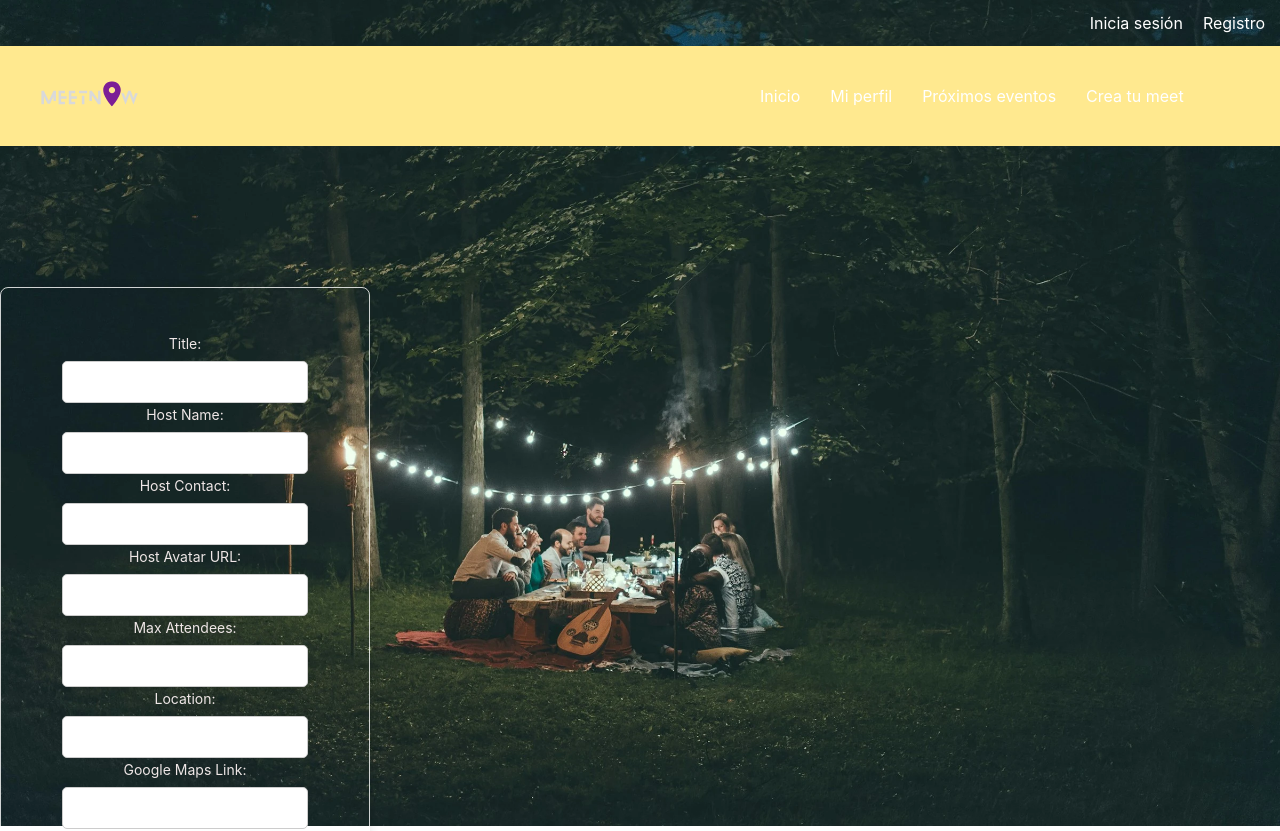
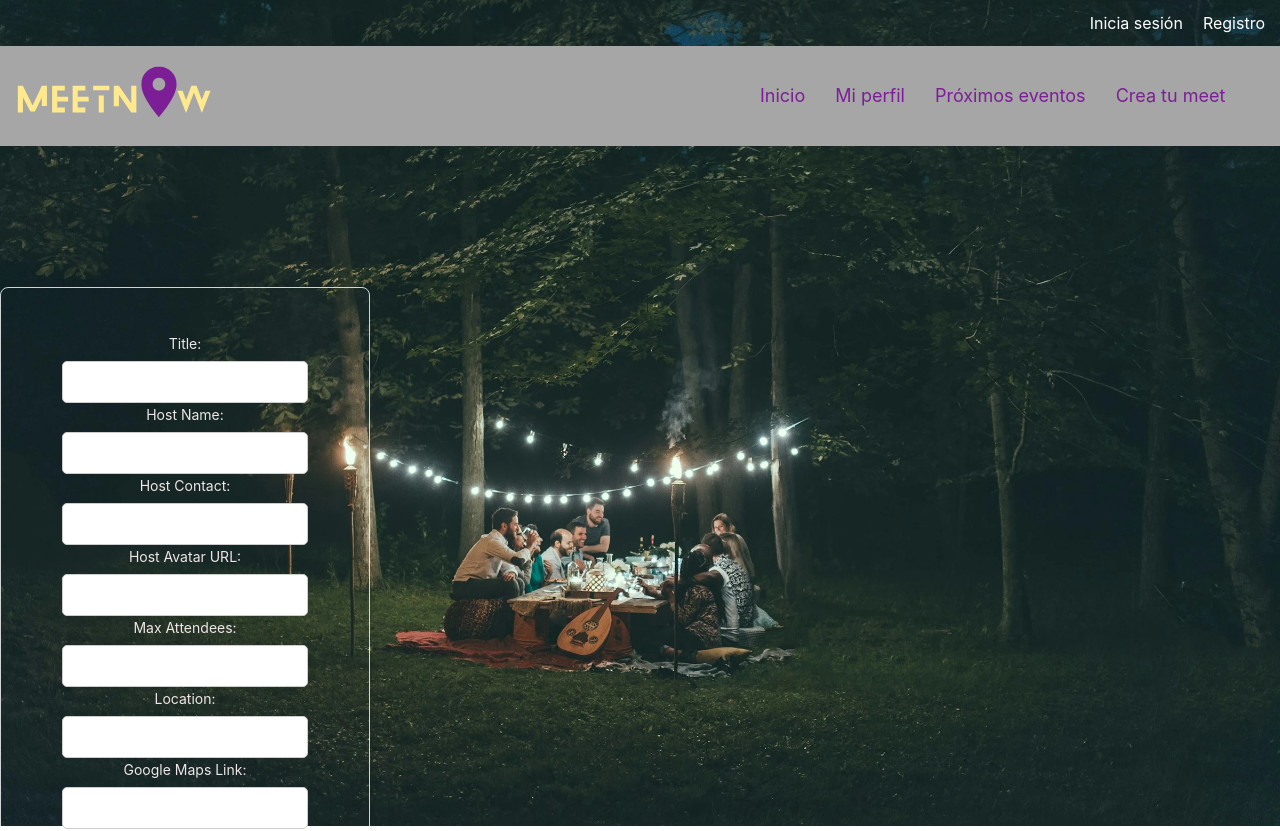
Before and after one commit to sairanaqvi97/Grupo1, a React (Vite) app: page /crear in a window 1280 px wide. Shown: the top 831 px of the page. Built offline with nearby package versions, Linux system fonts and the light colour scheme; no server answers.

Commit message:
ultimos cambios css en header

```diff
--- a/src/Styles/BurgerButton.css
+++ b/src/Styles/BurgerButton.css
@@ -7,7 +7,7 @@
     display: inline-block;
   }
   .nav-icon-5 span{
-    background-color:#fff;
+    background-color:#7C1E96;
     position: absolute;
     border-radius: 2px;
     transition: .3s cubic-bezier(.8, .5, .2, 1.4);
@@ -50,7 +50,7 @@
   }
 
 .burger{
-    @media(min-width: 600px){
+    @media(min-width: 732px){
         display: none;
     }
 }
--- a/src/components/Header/Header.jsx
+++ b/src/components/Header/Header.jsx
@@ -2,7 +2,7 @@ import "../../styles/Header.css"
 import { useState } from "react"
 import Menu from "../Menu/Menu"
 import BurgerButton from "../BurgerButton/BurgerButton"
-import logoImage from '../../assets/Footer/MeetNowLogoGrey.svg';
+import logoImage from '../../assets/Footer/MeetNowLogoYellow.svg';
 
 function Header() {
   const [clicked, setClicked] = useState(false);
--- a/src/styles/Header.css
+++ b/src/styles/Header.css
@@ -4,18 +4,20 @@
     display: flex;
     justify-content: space-between;
     align-items: center;
-    background-color: #FFE98F;
-    color: grey;
+    background-color:#A6A6A6 ;
+    color:#FFE98F;
+
+
 }
 
 .logo {
-    margin-left: 25px;
+    margin-left: 0px;
     font-size: 1.5rem;
     display: flex;
     width: 50%;
-    height: 100px;
+    height: 200px;
     @media(min-width: 600px){
-        width: 20%;
+        width: 100px;
     }
 }
 
--- a/src/styles/Menu.css
+++ b/src/styles/Menu.css
@@ -9,14 +9,19 @@
 .menu li {
     margin-left: 5px;
     margin-right: 25px;
+    font-size: large;
+}
+
+.menu li a {
+    color: #7C1E96;
 }
 
 .menu li a:hover {
-    color: #7C1E96;
+    color:  #FFE98F;
 }
 
 .menu {
-    @media(max-width: 600px) {
+    @media(max-width: 732px) {
         display: none;
 
     }
@@ -47,7 +52,7 @@ nav {
     left: 0;
     right: 0;
     text-align: center;
-    background-color: #000000;
+    background-color: white;
     padding-bottom: 10px;
     display: flex;
     flex-direction: column;
@@ -57,7 +62,7 @@ nav {
     text-align: center;
     animation: slideInFromLeft 0.5s ease forwards; /* Aplica la animación */
     a {
-        color:#333;
+        color:#7C1E96;
     }
 
 
```
Also changed, not shown: src/Styles/MeetupCard.css (added), src/components/ListMeetups/ListMeetups.jsx (deleted).
